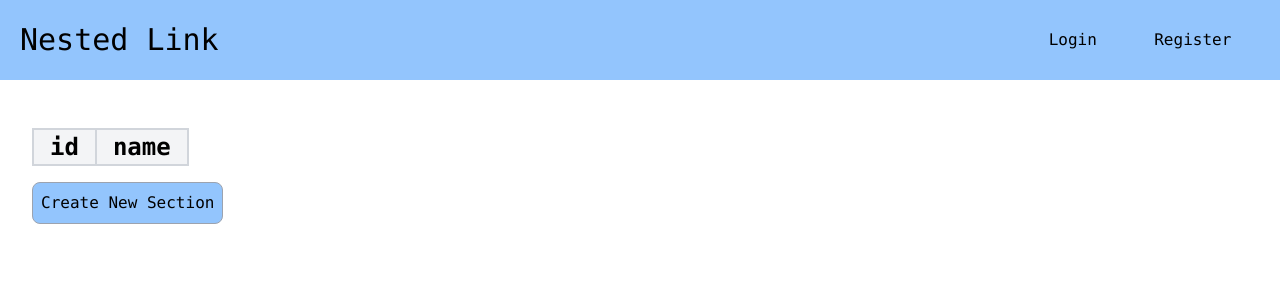
After one commit to NRaudseps/Nested-list, a PHP site: page /resources/views/section.view.php in a window 1280 px wide. The commit adds this page. Shown: the top 300 px of the page. Run offline with PHP 8.4, Linux system fonts and the light colour scheme; data that the repository does not hold is empty; style sheets or scripts are compiled from the project's sources.

Commit message:
can view and create sections

```diff
--- a/app/Bootstrap/routes.php
+++ b/app/Bootstrap/routes.php
@@ -13,4 +13,8 @@ return FastRoute\simpleDispatcher(function(FastRoute\RouteCollector $r) {
     $r->addRoute('POST', '/register', $namespace . 'RegisterController@store');
 
     $r->addRoute('GET', '/dashboard', $namespace . 'DashboardController@index');
+
+    $r->addRoute('GET', '/section/create', $namespace . 'SectionController@create');
+    $r->addRoute('POST', '/section/create', $namespace . 'SectionController@store');
+    $r->addRoute('GET', '/section/{id}', $namespace . 'SectionController@index');
 });
--- a/app/Controllers/HomeController.php
+++ b/app/Controllers/HomeController.php
@@ -3,8 +3,6 @@
 
 namespace App\Controllers;
 
-
-use App\Bootstrap\Database;
 
 class HomeController
 {
--- /dev/null
+++ b/resources/views/components/table.view.php
@@ -0,0 +1,25 @@
+<table class="table-auto border-2 border-collapse border-gray-300 mt-4 text-2xl">
+    <thead class="border">
+    <tr>
+        <th class="border-2 border-gray-300 px-4 bg-gray-100">id</th>
+        <th class="border-2 border-gray-300 px-4 bg-gray-100">name</th>
+    </tr>
+    </thead>
+    <tbody>
+    <?php foreach ($sections as $section):?>
+        <tr>
+            <td class="border-2 border-gray-300 px-3">
+                <a href="/section"><?php echo $section['id']; ?></a>
+            </td>
+            <td class="border-2 border-gray-300 px-3">
+                <a href="/section/<?php echo $section['id']?>"><?php echo $section['name']; ?></a>
+            </td>
+        </tr>
+    <?php endforeach; ?>
+    </tbody>
+</table>
+
+<form action="/section/create" method="get">
+    <input type="hidden" name="id" value="<?php echo explode('/', $_SERVER['REQUEST_URI'])[2];?>">
+    <button class="mt-4 bg-blue-300 py-2 px-2 border border-gray-400 rounded-lg">Create New Section</button>
+</form>
--- a/resources/views/layouts/header.view.php
+++ b/resources/views/layouts/header.view.php
@@ -6,7 +6,7 @@
           content="width=device-width, user-scalable=no, initial-scale=1.0, maximum-scale=1.0, minimum-scale=1.0">
     <meta http-equiv="X-UA-Compatible" content="ie=edge">
     <title>Nested List</title>
-    <link rel="stylesheet" href="public/app.css">
+    <link rel="stylesheet" href="http://<?php echo $_SERVER['HTTP_HOST']?>/public/app.css">
 </head>
 <body class="font-mono">
 
--- /dev/null
+++ b/resources/views/section.view.php
@@ -0,0 +1,11 @@
+<?php
+require_once 'layouts/header.view.php';
+?>
+
+<div class="p-8">
+    <?php require_once 'components/table.view.php'; ?>
+</div>
+
+<?php
+require_once 'layouts/footer.view.php';
+?>
```
Also changed, not shown: app/Controllers/DashboardController.php (+10 -0 lines), app/Controllers/SectionController.php (added, +60 -0 lines), resources/views/createSection.view.php (added, +14 -0 lines), resources/views/dashboard.view.php (+11 -5 lines), db/migrations/20201127110414_section_table.php (added).
